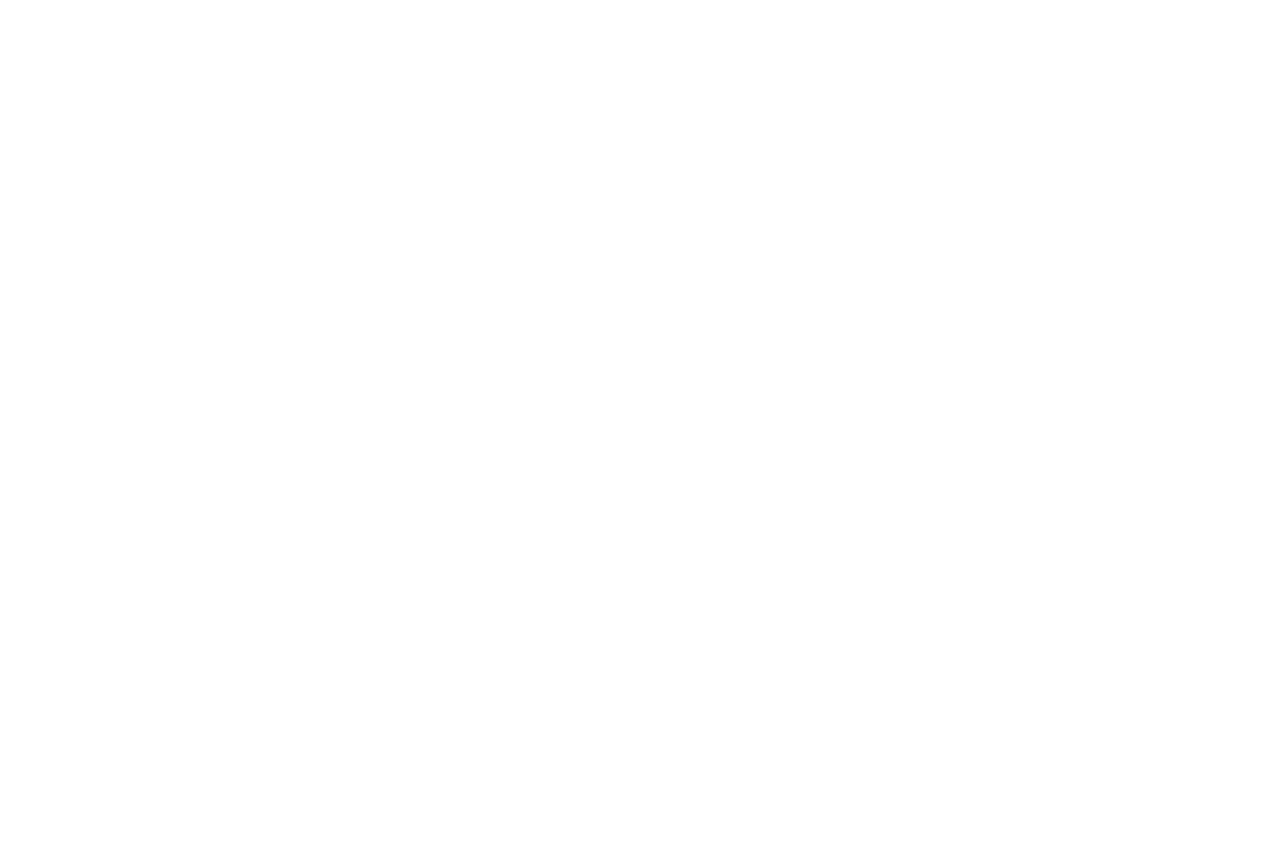
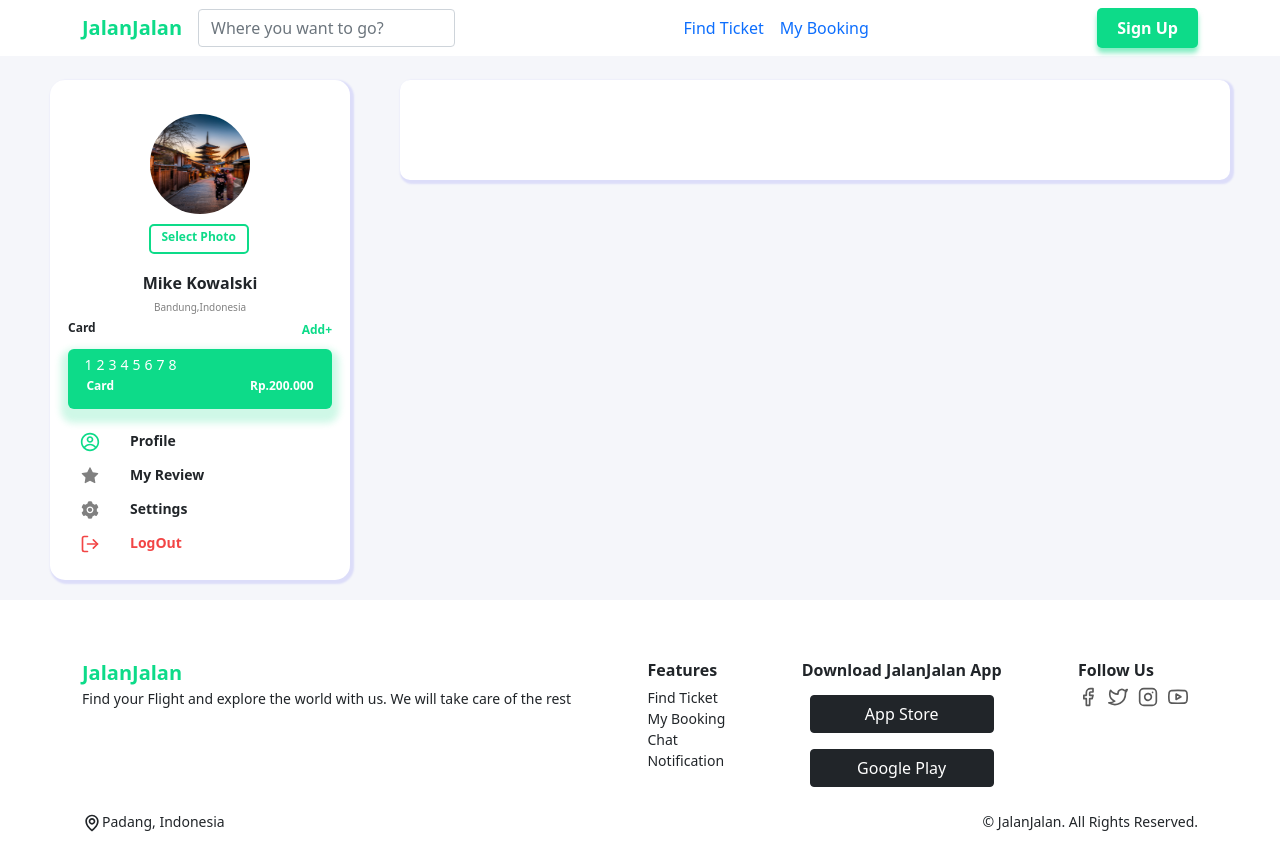
Before and after one commit to ekaadwar/JALAN-JALAN-FE-WEB, a React (Create React App) app: page /mybooking in a window 1280 px wide. Before the commit the page ends 800 px from the top, so only its background shows below. Built offline with nearby package versions, Linux system fonts and the light colour scheme.

Commit message:
navbar on routes slicing page Mybooking

```diff
--- a/src/App.js
+++ b/src/App.js
@@ -9,11 +9,16 @@
 import Explore from "./pages/Explore";
 import SearchResult from "./pages/SearchResult";
 import FlightDetail from "./pages/FlightDetail";
+import MyBooking from "./pages/MyBooking";
 import PrivateRoute from "./components/PrivateRoute";
+import MainNavbar from "./components/MainNavbar";
+import { connect } from "react-redux";
 
-function App() {
+function App(props) {
+  const {onAuth} = props.auth
   return (
     <Router>
+      {onAuth === false ? <MainNavbar /> : null}
       <Switch>
         <Route path="/" exact component={Explore} />
         <Route path="/login" component={Login} />
@@ -24,9 +29,12 @@
         </PrivateRoute>
         {/* <Route path="/explore" component={Explore} /> */}
         <Route path="/flightDetail" component={FlightDetail} />
+        <Route path="/mybooking" component={MyBooking} />
       </Switch>
     </Router>
   );
 }
-
-export default App;
+const mapStateToProps = state => ({
+  auth: state.auth
+})
+export default connect(mapStateToProps)(App);
--- a/src/components/Footer.js
+++ b/src/components/Footer.js
@@ -13,7 +13,7 @@
 
 export default function Footer() {
   return (
-    <Container style={{ fontSize: 14, marginTop: 50 }}>
+    <Container style={{ fontSize: 14, marginTop: 50, }} >
       <Row>
         <Col className="d-flex flex-column flex-md-row justify-content-sm-between">
           <ListGroup className="mb-3" as="ul">
--- /dev/null
+++ b/src/components/ProfileCardBox.js
@@ -0,0 +1,170 @@
+import React from 'react'
+import image from "../assets/img/general/japanView.png"
+import {CgProfile} from "react-icons/cg"
+import {AiFillStar, AiFillSetting} from "react-icons/ai"
+import {FiLogOut} from "react-icons/fi"
+import styled from "styled-components"
+
+const Box = styled.div`
+  width: 100%;
+  display: flex;
+  justify-content: center;
+  align-items: center;
+  text-align: center;
+  flex-direction: column;
+`
+const ProfileCard = styled.div`
+  width: 300px;
+  height: 500px;
+  border-radius: 15px;
+  background-color: white;
+  margin-top: 30px;
+  box-shadow: 2px 2px 2px 2px rgba(0, 0, 250, 0.1);
+  padding: 4px 10px 8px 10px;
+`
+const ProfileContent = styled.div`
+  display: flex;
+  flex-direction: column;
+  margin-top: 30px;
+`
+const Profileimg = styled.img`
+  width : 100px;
+  height : 100px;
+  border-radius: 75px;
+`
+const SelectPict = styled.div`
+  width : 100px;
+  height : 30px;
+  border-radius: 5px;
+  border: 2px solid #0ddb89;
+  margin-top: 10px;
+  display: flex;
+  justify-content: center;
+  align-items: center;
+  position: relative;
+  left: 6px
+`
+const Picker = styled.input`
+  opacity: 0;
+  position: absolute;
+  z-index: -2;
+`
+const Text = styled.h1`
+  font-size: 12px;
+  color: #0ddb89;
+  font-weight: bold;
+  margin-top: 5px;
+`
+const Name = styled.h2`
+  font-size: 16px;
+  font-weight: bold;
+  margin-top: 20px;
+  text-align: center;
+`
+const Place = styled.h2`
+  font-size: 10px;
+  color: grey;
+  text-align: center;
+`
+const Wrapper = styled.div`
+  display: flex;
+  flex-direction: column;
+`
+const Credite = styled.h2`
+  font-size: 12px;
+  text-align: center;
+  font-weight: bold;
+`
+const Box2 = styled.div`
+  display: flex;
+  flex-direction: row;
+  justify-content: space-between;
+  width: 100%;
+  padding: 0px 8px;
+`
+const Text2 = styled.a`
+  font-size: 12px;
+  color: #0ddb89;
+  font-weight: bold;
+  text-decoration: none;
+`
+const CrediteCard =  styled.div`
+  background: #0ddb89;
+  width: 94%;
+  padding: 5px 10px;
+  height: 60px;
+  margin-top: 5px;
+  border-radius: 6px;
+  box-shadow: 0px 7px 7px 7px rgba(13, 219, 137, 0.2);
+`
+
+export default function ProfileCardBox() {
+  return (
+      <ProfileCard class="shadow p-3 mb-5 ">
+              <ProfileContent>
+                <Box>
+                <Profileimg src={image} alt=""/>
+                <Wrapper>
+                  <label for="upload-photo" className="">
+                    <SelectPict>
+                      <Text>Select Photo</Text>
+                    </SelectPict>
+                  </label>
+                  <Picker type="file" name="photo" id="upload-photo"/>
+                  <Name>Mike Kowalski</Name>
+                  <Place>Bandung,Indonesia</Place>
+                </Wrapper>
+                </Box>
+              </ProfileContent>
+              <Box>
+                  <Box2>
+                    <Credite>Card</Credite>
+                    <Text2 href="">Add+</Text2>
+                  </Box2>
+                  <CrediteCard>
+                    <div className="mb-1" style={{fontSize: 14, color: "white", width: "100%", textAlign: "start", marginLeft: 6,letterSpacing: 4,}}>12345678</div>
+                    <Box2>
+                      <Credite style={{color: "white",}}>Card</Credite>
+                      <Credite style={{color: "white",}}>Rp.200.000</Credite>
+                    </Box2>
+                  </CrediteCard>
+              </Box>
+              <Box>
+                <div style={{ width: "100%", height: 150, paddingTop: 20}}>
+                    <div style={{display: 'flex', fontWeight: "bold", alignItems:"center", width: "100%", marginBottom: 10}}>
+                      <div style={{width: 60,}}>
+                      <CgProfile color="#0ddb89" size={20}/>
+                      </div>
+                      <div style={{width: 60,}}>
+                        <div style={{fontSize: 14, textAlign: "start", marginLeft: 10,}}>Profile</div>
+                      </div>
+                    </div>
+                    <div style={{display: 'flex', fontWeight: "bold", alignItems:"center", width: "100%", marginBottom: 10}}>
+                      <div style={{width: 60,}}>
+                      <AiFillStar color="grey" size={20}/>
+                      </div>
+                      <div style={{width: 100,}}>
+                        <div style={{fontSize: 14, textAlign: "start", marginLeft: 10,}}>My Review</div>
+                      </div>
+                    </div>
+                    <div style={{display: 'flex', fontWeight: "bold", alignItems:"center", width: "100%", marginBottom: 10}}>
+                      <div style={{width: 60,}}>
+                      <AiFillSetting color="grey" size={20}/>
+                      </div>
+                      <div style={{width: 60,}}>
+                      <div style={{fontSize: 14, textAlign: "start", marginLeft: 10,}}>Settings</div>
+                      </div>
+                    </div>
+                    <div style={{display: 'flex', fontWeight: "bold", alignItems:"center", width: "100%", marginBottom: 10}}>
+                      <div style={{width: 60,}}>
+                      <FiLogOut color="#F24545" size={20}/>
+                      </div>
+                      <div style={{width: 60,}}>
+                        <div style={{fontSize: 14, textAlign: "start", marginLeft: 10,color: "#F24545",}}>LogOut</div>
+                      </div>
+                    </div>
+                </div>
+              </Box>
+            </ProfileCard>
+  )
+}
--- a/src/pages/Login.js
+++ b/src/pages/Login.js
@@ -1,4 +1,4 @@
-import React, { useState } from "react";
+import React, { useState, useEffect } from "react";
 import { Container, Form, Row, Col } from "react-bootstrap";
 import { Link } from "react-router-dom";
 import { ContentWrapper, MaxWidth, FormAuth, PAuth, Hr } from "../components/AuthStyles";
@@ -10,6 +10,7 @@
 import { connect } from "react-redux";
 import { useHistory } from "react-router";
 import Swal from "sweetalert2"
+import { toggleAuth, openNavbar } from "../redux/actions/auth";
 
 // import { FloatingLabel } from "react-bootstrap";
 
@@ -18,6 +19,13 @@
   const [password, setPassword] = useState("")
   const {token} = props.auth
   let history = useHistory()
+
+  useEffect(() => {
+    props.toggleAuth()
+    if(token !== null){
+      history.push('/searchResult')
+    }
+  },[])
 
   const onLogin = (e) => {
     e.preventDefault()
@@ -80,5 +88,5 @@
 const mapStateToProps = state => ({
   auth: state.auth
 })
-const mapDispatchToProps = {authLogin}
+const mapDispatchToProps = {authLogin, toggleAuth, openNavbar}
 export default connect(mapStateToProps, mapDispatchToProps)(Login)
--- /dev/null
+++ b/src/pages/MyBooking.js
@@ -0,0 +1,54 @@
+import React, { Component } from 'react'
+import Footer from '../components/Footer';
+import styled from "styled-components"
+import ProfileCard from '../components/ProfileCardBox';
+
+const Heading = styled.div`
+  height: 600px;
+  display: flex;
+  padding: 50px
+`
+const Parent = styled.div`
+  background-color: #F5F6FA;
+`
+const MyBookingBox = styled.div`
+  background-color: yellow;
+  width: 100%;
+  height: 100px;
+  background-color: white;
+  box-shadow: 2px 2px 2px 2px rgba(0, 0, 250, 0.1);
+  padding: 4px 10px 8px 10px;
+  border-radius: 10px;
+`
+const RightBox = styled.div`
+  width: 80%;
+  height: 500px;
+  margin-top: 30px;
+  padding-left: 50px;
+  display: flex;
+`
+export default class MyBooking extends Component {
+  render() {
+    return (
+      <Parent>
+        <Heading>
+          <div style={{display: "flex", flexDirection: "row", width: "100%", justifyContent:"space-between"}}>
+            <div>
+            <ProfileCard />
+            </div>
+            <RightBox>
+              <MyBookingBox>
+                <div>
+
+                </div>
+              </MyBookingBox>
+            </RightBox>
+          </div>
+        </Heading>
+        <div className="bg-white pt-2">
+        <Footer/>
+        </div>
+      </Parent>
+    )
+  }
+}
--- a/src/pages/Register.js
+++ b/src/pages/Register.js
@@ -9,6 +9,7 @@
 import { authRegister } from "../redux/actions/auth";
 import { useHistory } from 'react-router-dom'
 import Swal from "sweetalert2"
+import { toggleAuth } from "../redux/actions/auth";
 
 function Register(props) {
   let history = useHistory()
@@ -16,6 +17,13 @@
   const [email, setEmail] = useState("")
   const [password, setPasword] = useState("")
   const {sccMsg} = props.auth
+  const {token} = props.auth
+  useEffect(() => {
+    props.toggleAuth()
+    if(token !== null){
+      history.push('/searchResult')
+    }
+  },[])
 
   const onRegister = (e) =>{
     e.preventDefault()
@@ -83,6 +91,6 @@
 const mapStateToProps = state => ({
   auth: state.auth
 })
-const mapDispatchToProps = {authRegister}
+const mapDispatchToProps = {authRegister, toggleAuth}
 
 export default connect(mapStateToProps, mapDispatchToProps)(Register)
--- a/src/pages/SearchResult.js
+++ b/src/pages/SearchResult.js
@@ -1,4 +1,4 @@
-import React from "react";
+import React, {useState, useEffect} from "react";
 
 import { Row, Col, Container } from "react-bootstrap";
 
@@ -18,11 +18,17 @@
 import { TopSectionStyles } from "../components/GeneralStyles";
 
 import { BsArrowLeftRight, BsDot } from "react-icons/bs";
+import { connect } from "react-redux";
+import { openNavbar } from "../redux/actions/auth";
 
-export default function SearchResult() {
+function SearchResult(props) {
+
+  useEffect(() => {
+    props.openNavbar()
+  },[])
+
   return (
     <>
-      <MainNavbar />
       <div style={TopSectionStyles}>
         <Container>
           <Row style={{ height: "100%" }}>
@@ -83,3 +89,8 @@
     </>
   );
 }
+const mapStateToProps = state => ({
+  auth: state.auth
+})
+const mapDispatchToProps = {openNavbar}
+export default connect(mapStateToProps, mapDispatchToProps)(SearchResult)
--- a/src/redux/actions/auth.js
+++ b/src/redux/actions/auth.js
@@ -2,6 +2,17 @@
 
 const {REACT_APP_BACKEND_URL : URL} = process.env
 
+export const toggleAuth = () =>{
+  return{
+    type: 'AUTH_TOGGLE'
+  }
+}
+
+export const openNavbar = () =>{
+  return{
+    type: 'AUTH_TOGGLE_FALSE'
+  }
+}
 
 export const authLogin = (email, password) => {
   return async (dispatch) => {
--- a/src/redux/reducers/auth.js
+++ b/src/redux/reducers/auth.js
@@ -7,6 +7,18 @@
 
 const auth = (state= initialState, action) =>{
   switch(action.type){
+    case 'AUTH_TOGGLE' :{
+      return{
+        ...state,
+        onAuth : !state.onAuth
+      }
+    }
+    case 'AUTH_TOGGLE_FALSE' :{
+      return{
+        ...state,
+        onAuth : false
+      }
+    }
     case 'AUTH_LOGIN' :{
       return{
         ...state,
```
Also changed, not shown: src/pages/Explore.js (+17 -4 lines).
